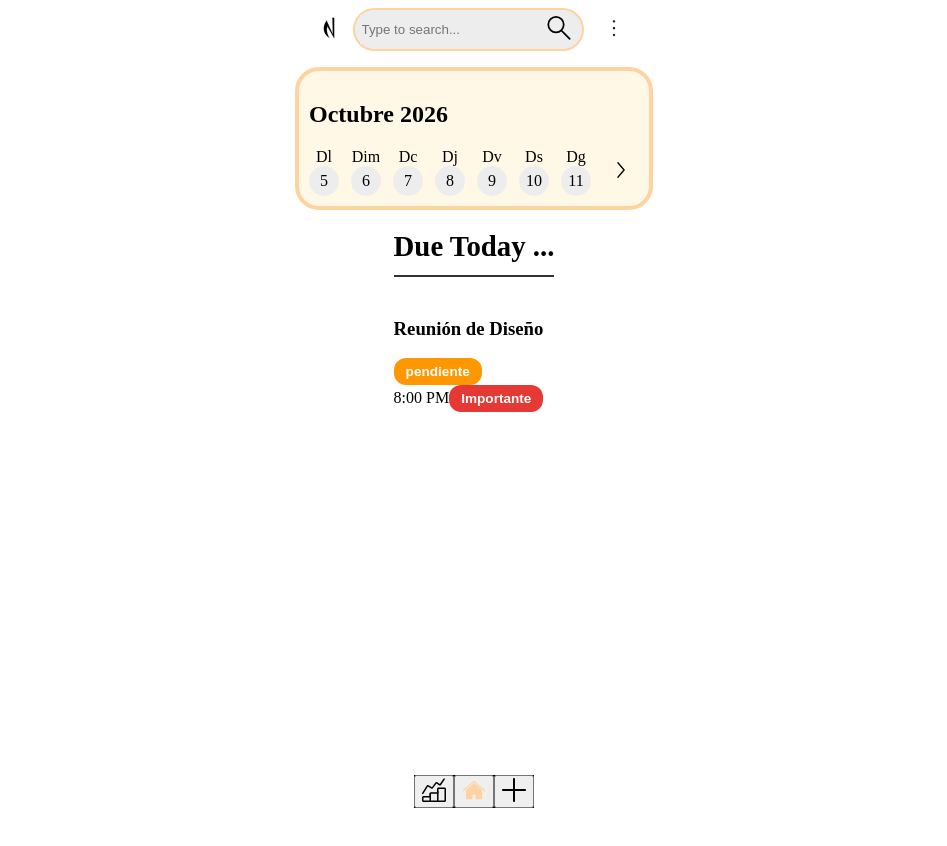
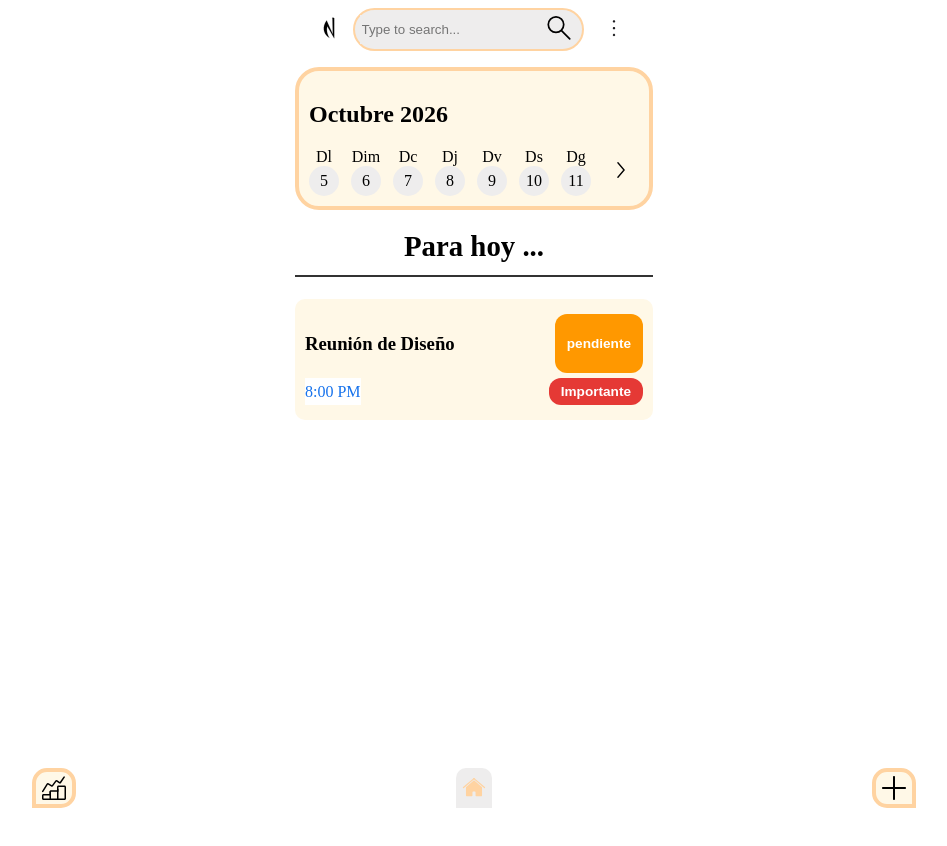
Before and after one commit to DAM-CITM-26/nexus, a React (Vite) app in the folder nexus_con_react/NexusApp/: page / in a window 1280 px wide. Shown: the top 846 px of the page, without its empty margins (166-1113 px from the left). Built offline with nearby package versions, Linux system fonts and the light colour scheme.

Commit message:
estilos cartas

```diff
--- a/nexus_con_react/NexusApp/src/components/BottomNav.css
+++ b/nexus_con_react/NexusApp/src/components/BottomNav.css
@@ -1,4 +1,28 @@
 .bottom-nav{
-  background-color: black;
+  display: flex;
+  width: 100%;
+  justify-content: space-around;
 }
-.floating-btn-left{}
+.floating-btn-left, .floating-btn-right{
+  background-color: #FFF8E7;
+
+  border: 4px #FFD3A1 solid;
+  border-top-left-radius: 15px;
+  border-top-right-radius: 15px;
+  width: fit-content;
+  height: fit-content;
+  padding-top: 4px;
+}
+.floating-btn-left{
+  border-bottom-right-radius: 15px;
+}
+.floating-btn-right{
+  border-bottom-left-radius: 15px;
+}
+.home-btn{
+  background-color: #eeeded;
+  border: 0px;
+  border-top-left-radius: 10px;
+  border-top-right-radius: 10px;
+
+}
--- a/nexus_con_react/NexusApp/src/components/BottomNav.jsx
+++ b/nexus_con_react/NexusApp/src/components/BottomNav.jsx
@@ -22,7 +22,7 @@ export default function BottomNav({ activeTab, onNavigate }) {
 
       {/* Botón flotante a la derecha (Creación) */}
       <button
-        className="floating-btn right"
+        className="floating-btn-right"
         onClick={() => onNavigate('create')}
       >
         <Icon name="plus" />
--- a/nexus_con_react/NexusApp/src/pages/HomePage.css
+++ b/nexus_con_react/NexusApp/src/pages/HomePage.css
@@ -21,12 +21,14 @@
   display: flex;
   flex-direction: column;
   gap: 12px;
+  width: 100%;
 }
 
 .section-title {
   font-size: 1.8rem;
   font-family: serif; /* Ajusta según la fuente de tu Figma */
   margin: 0;
+  text-align: center;
 }
 
 .divider {
@@ -36,9 +38,24 @@
 }
 
 .task-list-scroll {
-  display: flex;
-  flex-direction: column;
   gap: 12px;
   max-height: calc(100vh - 350px);
+  height: fit-content;
   overflow-y: auto;
+  background-color: #FFF8E7;
+  padding: 10px;
+  border-radius: 10px;
 }
+.task-card-header, .task-card-body{
+  display: flex;
+  justify-content: space-between;
+  margin-top: 5px;
+  margin-bottom: 5px;
+  height: fit-content;
+}
+.deadline-box{
+  background-color: white;
+  color: #1672ec;
+  display: flex;
+  align-items: center;
+}
--- a/nexus_con_react/NexusApp/src/pages/HomePage.jsx
+++ b/nexus_con_react/NexusApp/src/pages/HomePage.jsx
@@ -32,7 +32,7 @@ export default function HomePage({
         <CalendarWidget onOpenCalendar={() => onNavigate('calendar')} />
 
         <section className="due-today-section">
-          <h2 className="section-title">Due Today ...</h2>
+          <h2 className="section-title">Para hoy ...</h2>
           <hr className="divider" />
 
           <div className="task-list-scroll">
```
